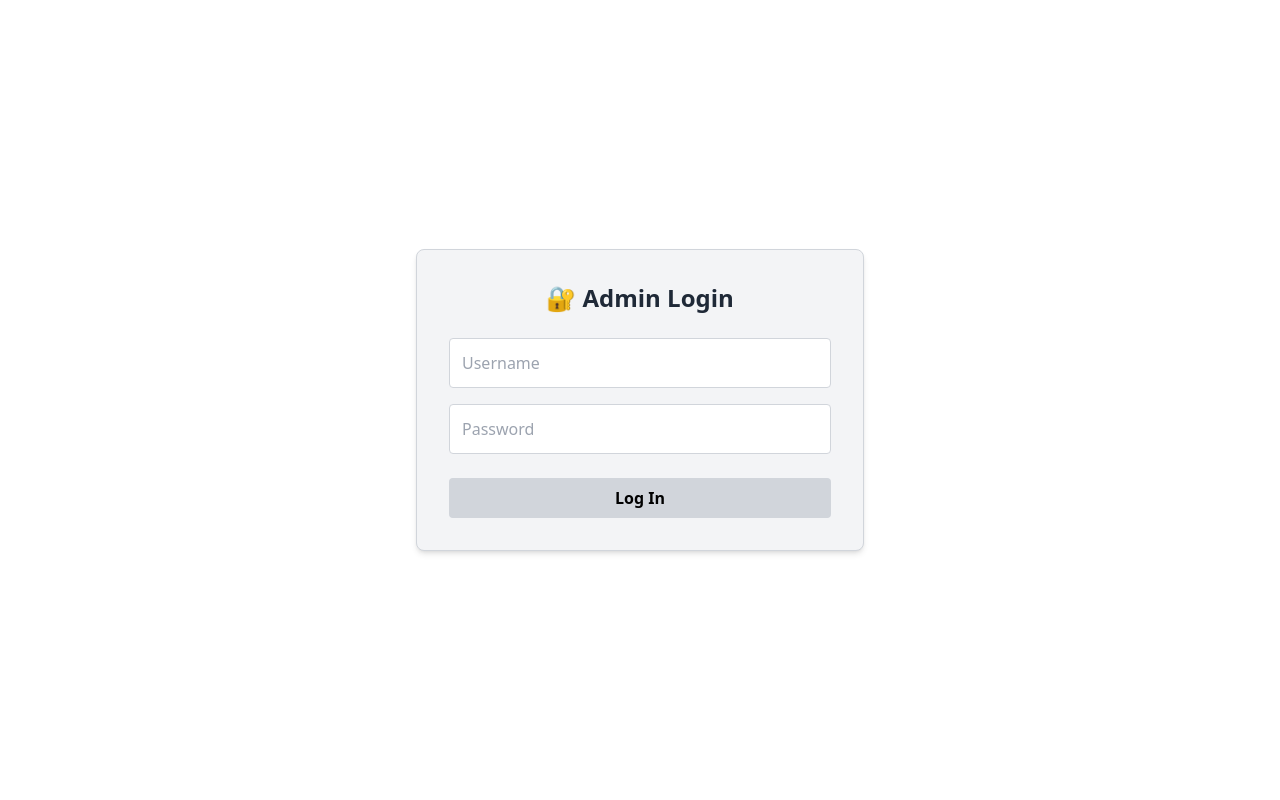
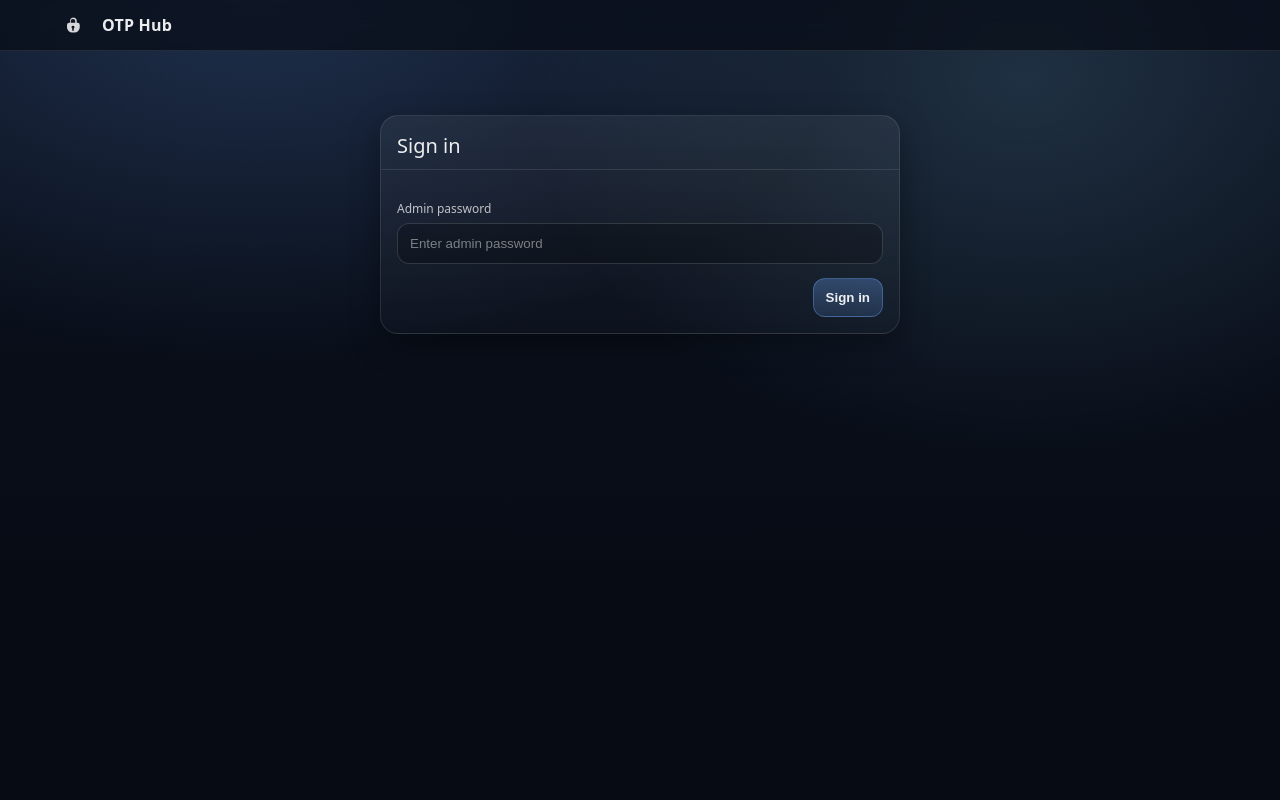
Before and after one commit to seungdonyeon/GoogleOTP-for-Horizon, a Flask app: page /login in a window 1280 px wide. Run offline with Flask 3, Linux system fonts and the light colour scheme.

Commit message:
UI Update

```diff
--- /dev/null
+++ b/static/admin.css
@@ -0,0 +1,193 @@
+/* OTP Hub Admin UI - offline-friendly, minimal dependencies.
+   Designed for "enterprise internal admin tool" look.
+*/
+
+.brandmark{
+  width:18px;
+  height:18px;
+  display:inline-block;
+  margin-right:10px;
+  opacity:.9;
+  fill:currentColor;
+}
+
+:root{
+  --bg: #0b1220;
+  --panel: #0f1a2e;
+  --card: #0f1b31;
+  --muted: rgba(255,255,255,.72);
+  --text: rgba(255,255,255,.92);
+  --border: rgba(255,255,255,.10);
+  --border2: rgba(0,0,0,.35);
+  --brand: #6ea8fe;
+  --brand2:#8bd3ff;
+  --ok:#34d399;
+  --warn:#fbbf24;
+  --bad:#fb7185;
+  --shadow: 0 10px 30px rgba(0,0,0,.35);
+  --radius: 14px;
+  --radius2: 18px;
+  --mono: ui-monospace, SFMono-Regular, Menlo, Monaco, Consolas, "Liberation Mono","Courier New", monospace;
+  --sans: ui-sans-serif, system-ui, -apple-system, Segoe UI, Roboto, "Noto Sans", "Apple SD Gothic Neo","Malgun Gothic","Helvetica Neue", Arial, "Apple Color Emoji","Segoe UI Emoji";
+}
+*{box-sizing:border-box}
+html,body{height:100%}
+body{
+  margin:0;
+  font-family:var(--sans);
+  color:var(--text);
+  background:
+    radial-gradient(1000px 600px at 20% 0%, rgba(110,168,254,.20), transparent 60%),
+    radial-gradient(900px 700px at 80% 10%, rgba(139,211,255,.16), transparent 55%),
+    linear-gradient(180deg, var(--bg), #070b14 75%);
+}
+a{color:inherit}
+small{color:var(--muted)}
+.container{max-width:1200px; margin:0 auto; padding:24px}
+.topbar{
+  position:sticky; top:0; z-index:30;
+  backdrop-filter: blur(10px);
+  background: rgba(8,12,22,.7);
+  border-bottom:1px solid var(--border);
+}
+.topbar .inner{max-width:1200px; margin:0 auto; padding:14px 24px; display:flex; align-items:center; gap:14px}
+.brand{
+  display:flex; align-items:center; gap:10px; font-weight:700; letter-spacing:.2px;
+}
+.badge{
+  font-size:12px; padding:3px 10px; border-radius:999px;
+  border:1px solid var(--border);
+  color:var(--muted);
+  background: rgba(255,255,255,.04);
+}
+.spacer{flex:1}
+.navlink{
+  display:inline-flex; align-items:center; gap:8px;
+  padding:8px 10px; border-radius:10px;
+  border:1px solid transparent;
+  color:var(--muted);
+  text-decoration:none;
+}
+.navlink:hover{
+  color:var(--text);
+  border-color: var(--border);
+  background: rgba(255,255,255,.04);
+}
+.layout{display:grid; grid-template-columns: 320px 1fr; gap:18px; margin-top:18px}
+@media (max-width: 980px){
+  .layout{grid-template-columns:1fr}
+}
+.panel{
+  background: linear-gradient(180deg, rgba(255,255,255,.06), rgba(255,255,255,.02));
+  border:1px solid var(--border);
+  border-radius: var(--radius2);
+  box-shadow: var(--shadow);
+}
+.panel .hd{
+  padding:16px 16px 10px 16px;
+  border-bottom:1px solid var(--border);
+}
+.panel .bd{padding:16px}
+.h1{font-size:20px; margin:0}
+.h2{font-size:14px; margin:0; color:var(--muted); font-weight:500}
+.section{margin-top:14px}
+.section-title{
+  display:flex; align-items:center; justify-content:space-between;
+  margin:0 0 10px 0; font-size:13px; color:var(--muted);
+  text-transform:uppercase; letter-spacing:.12em;
+}
+.card{
+  background: rgba(255,255,255,.03);
+  border:1px solid var(--border);
+  border-radius: var(--radius);
+  padding:14px;
+}
+.kv{display:grid; grid-template-columns: 120px 1fr; gap:8px; font-size:13px}
+.kv code{font-family:var(--mono); font-size:12px; padding:2px 6px; border-radius:8px; background: rgba(0,0,0,.25); border:1px solid var(--border2)}
+hr.sep{border:none; border-top:1px solid var(--border); margin:14px 0}
+label{display:block; font-size:12px; color:var(--muted); margin-bottom:6px}
+input[type="text"], input[type="password"], select, textarea{
+  width:100%;
+  padding:12px 12px;
+  border-radius:12px;
+  border:1px solid rgba(255,255,255,.14);
+  background: rgba(0,0,0,.22);
+  color:var(--text);
+  outline:none;
+}
+input::placeholder{color:rgba(255,255,255,.45)}
+input:focus, select:focus, textarea:focus{
+  border-color: rgba(110,168,254,.55);
+  box-shadow: 0 0 0 4px rgba(110,168,254,.18);
+}
+.btnrow{display:grid; grid-template-columns: repeat(2, 1fr); gap:10px}
+@media (max-width: 520px){ .btnrow{grid-template-columns:1fr} }
+.btn{
+  display:inline-flex; align-items:center; justify-content:center; gap:8px;
+  padding:11px 12px;
+  border-radius:12px;
+  border:1px solid var(--border);
+  background: rgba(255,255,255,.06);
+  color:var(--text);
+  font-weight:600;
+  cursor:pointer;
+}
+.btn:hover{background: rgba(255,255,255,.10)}
+.btn:active{transform: translateY(1px)}
+.btn.primary{
+  border-color: rgba(110,168,254,.35);
+  background: linear-gradient(180deg, rgba(110,168,254,.30), rgba(110,168,254,.15));
+}
+.btn.primary:hover{background: linear-gradient(180deg, rgba(110,168,254,.40), rgba(110,168,254,.18))}
+.btn.danger{
+  border-color: rgba(251,113,133,.35);
+  background: linear-gradient(180deg, rgba(251,113,133,.26), rgba(251,113,133,.12));
+}
+.btn.small{padding:9px 10px; border-radius:10px; font-size:13px}
+.help{
+  font-size:12px; color:var(--muted); line-height:1.35;
+}
+.inline{
+  display:flex; gap:10px; align-items:center; flex-wrap:wrap;
+}
+.inline > *{flex:0 0 auto}
+.inline .grow{flex:1 1 auto; min-width:220px}
+.pill{
+  display:inline-flex; align-items:center; gap:8px;
+  padding:7px 10px; border-radius:999px; font-size:12px;
+  border:1px solid var(--border);
+  background: rgba(0,0,0,.20);
+  color:var(--muted);
+}
+pre.output{
+  margin:0;
+  max-height: 520px;
+  overflow:auto;
+  padding:14px;
+  border-radius: var(--radius);
+  border:1px solid var(--border);
+  background: rgba(0,0,0,.28);
+  font-family: var(--mono);
+  font-size: 12px;
+  line-height: 1.45;
+  white-space: pre-wrap;
+  word-break: break-word;
+}
+.toast{
+  position:fixed; right:18px; bottom:18px; z-index:40;
+  max-width: 520px;
+  padding:12px 14px;
+  border-radius: 14px;
+  border:1px solid var(--border);
+  background: rgba(15,26,46,.92);
+  box-shadow: var(--shadow);
+  display:none;
+}
+.toast.show{display:block; animation: pop .18s ease-out}
+@keyframes pop{from{transform:translateY(6px); opacity:.0}to{transform:translateY(0); opacity:1}}
+.toast .t{font-weight:700; margin-bottom:4px}
+.toast .m{color:var(--muted); font-size:13px; line-height:1.35}
+.footer{
+  max-width:1200px; margin:0 auto; padding:22px 24px 40px 24px;
+  color:rgba(255,255,255,.55); font-size:12px;
+}
--- /dev/null
+++ b/templates/base.html
@@ -0,0 +1,37 @@
+<!DOCTYPE html>
+<html lang="en">
+<head>
+  <meta charset="UTF-8">
+  <meta name="viewport" content="width=device-width,initial-scale=1">
+  <title>{{ title or "OTP Hub Admin" }}</title>
+  <link rel="stylesheet" href="/static/admin.css">
+</head>
+<body {% if flash_json %}data-flash='{{ flash_json|tojson }}'{% endif %}>
+  <div class="topbar">
+    <div class="inner">
+      <div class="brand">
+        <svg class="brandmark" aria-hidden="true" viewBox="0 0 24 24" focusable="false">
+          <path d="M12 2a5 5 0 0 1 5 5v2h1a3 3 0 0 1 3 3v3a7 7 0 0 1-7 7H11a7 7 0 0 1-7-7v-3a3 3 0 0 1 3-3h1V7a5 5 0 0 1 5-5Zm3 7V7a3 3 0 0 0-6 0v2h6Zm-3 4a2 2 0 0 0-1 3.732V19a1 1 0 1 0 2 0v-2.268A2 2 0 0 0 12 13Z"/>
+        </svg>
+        <span>OTP Hub</span>
+      </div>
+      <div class="spacer"></div>
+      {% if session.get('user') %}
+        <a class="navlink" href="/change-password">🔑 <span>Change password</span></a>
+        <a class="navlink" href="/logout">🚪 <span>Logout</span></a>
+      {% endif %}
+    </div>
+  </div>
+
+  <div class="container">
+    {% block content %}{% endblock %}
+  </div>
+
+  <div id="toast" class="toast" role="status" aria-live="polite">
+    <div class="t">Notice</div>
+    <div class="m"></div>
+  </div>
+
+  <script src="/static/admin.js"></script>
+</body>
+</html>
--- a/templates/login.html
+++ b/templates/login.html
@@ -1,19 +1,26 @@
-<!DOCTYPE html>
-<html lang="en">
-<head>
-  <meta charset="UTF-8">
-  <title>OTP Admin Login</title>
-  <link rel="stylesheet" href="/static/tailwind.css">
-</head>
-<body class="bg-white text-gray-800 flex items-center justify-center min-h-screen">
-  <form method="post" class="bg-gray-100 p-8 rounded-lg shadow-md w-full max-w-md border border-gray-300">
-    <h2 class="text-2xl font-semibold text-center mb-6">🔐 Admin Login</h2>
-    <input type="text" name="username" placeholder="Username" required
-      class="w-full mb-4 p-3 rounded border border-gray-300 bg-white focus:outline-none focus:ring-2 focus:ring-gray-400">
-    <input type="password" name="password" placeholder="Password" required
-      class="w-full mb-6 p-3 rounded border border-gray-300 bg-white focus:outline-none focus:ring-2 focus:ring-gray-400">
-    <button type="submit"
-      class="w-full bg-gray-300 hover:bg-gray-400 text-black font-semibold py-2 rounded">Log In</button>
-  </form>
-</body>
-</html>
+{% extends "base.html" %}
+{% set title = "OTP Hub Admin • Sign in" %}
+
+{% block content %}
+  <div class="panel" style="max-width:520px;margin:40px auto 0 auto;">
+    <div class="hd">
+      <p class="h1" style="margin:0;">Sign in</p>
+    </div>
+    <div class="bd">
+      <form method="post" class="section" autocomplete="on">
+        {# app_impl.py expects both username and password fields.
+           We keep the UI minimal (password only) and send a fixed username.
+           If you changed ADMIN_USERNAME in env, adjust this value accordingly.
+        #}
+        <input type="hidden" name="username" value="admin">
+
+        <label for="password">Admin password</label>
+        <input id="password" type="password" name="password" placeholder="Enter admin password" autocomplete="current-password" required>
+
+        <div class="section" style="display:flex; justify-content:flex-end;">
+          <button class="btn primary" type="submit">Sign in</button>
+        </div>
+      </form>
+    </div>
+  </div>
+{% endblock %}
```
Also changed, not shown: src/otpweb_admin/app_impl.py (+63 -24 lines), static/admin.js (added, +94 -0 lines), templates/change_password.html (+44 -24 lines), templates/index.html (+102 -71 lines), README.md, assets/images/AdminPage.png (deleted), assets/images/AdminPage1.png (added), assets/images/AdminPage2.png (added), 2 other files.
